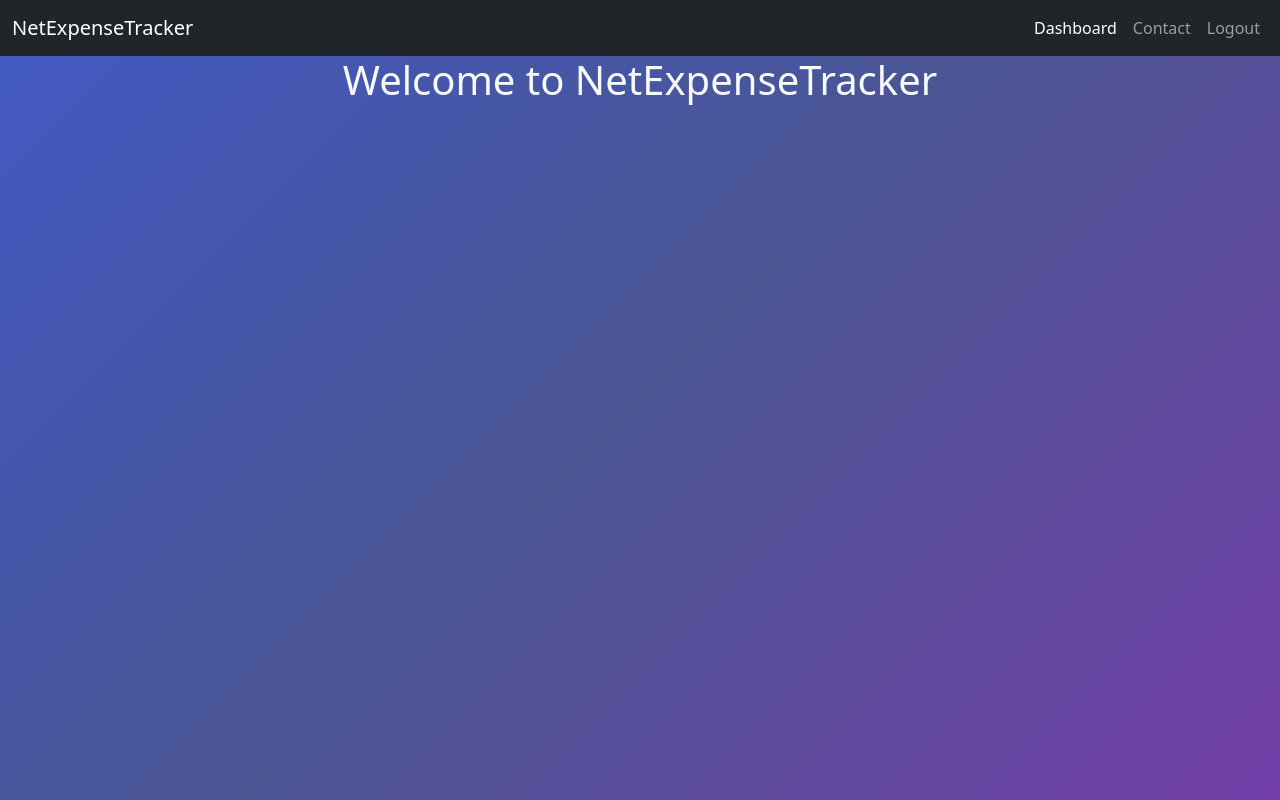
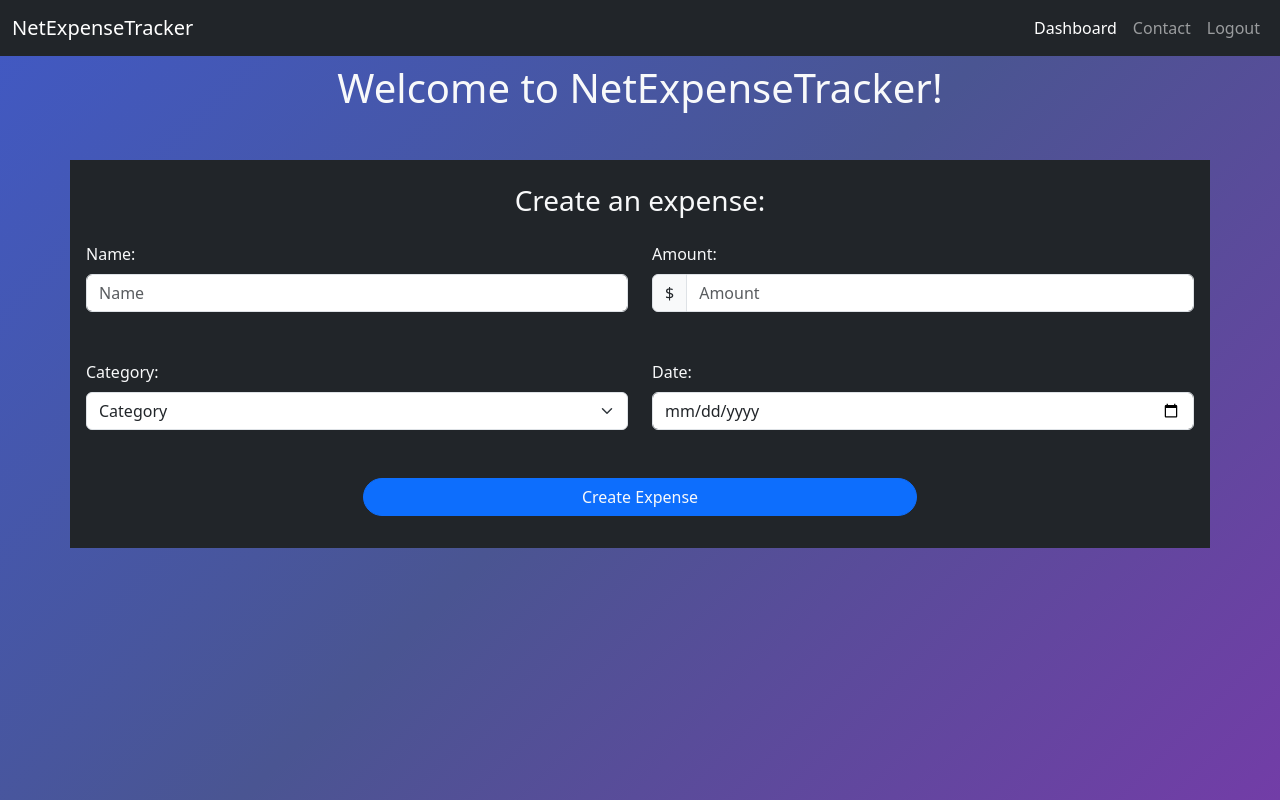
Before and after one commit to sloan-herrera/net-expense-tracker, a React (Vite) app in the folder frontend/: page /dashboard in a window 1280 px wide. Built offline with nearby package versions, Linux system fonts and the light colour scheme.

Commit message:
Implement expense dashboard form and table with form validation

```diff
--- /dev/null
+++ b/frontend/src/components/ExpenseForm.tsx
@@ -0,0 +1,150 @@
+import { useState } from "react";
+import { Button, Col, Container, Form, InputGroup, Row } from "react-bootstrap";
+import type { Expense } from "../types/types";
+
+//TO DO: Replace any frontend exclusive functionality with API calls.
+
+// Define object for React Properties.
+type Properties = {
+  createExpense: (expense: Expense) => void;
+};
+
+// Expense form component for creating expenses.
+function ExpenseForm({ createExpense }: Properties) {
+  // Set states to enable saving of values.
+  const [name, setName] = useState("");
+  const [amount, setAmount] = useState("");
+  const [category, setCategory] = useState("");
+  const [date, setDate] = useState("");
+
+  // Formats the amount, ensuring it is always number and displays two decimal places.
+  const formatAmount = (): void => {
+    if (amount !== "" && !isNaN(Number(amount))) {
+      setAmount(Number(amount).toFixed(2));
+    }
+  };
+
+  // Handles form submission by preventing the page from refreshing, creating
+  // a new expense based on form input, and passing it to dashboard page.
+  function handleSubmit(e: React.SyntheticEvent<HTMLFormElement>) {
+    e.preventDefault();
+
+    // Check if values are empty. If they are, prevent saving.
+    if (name === "" || amount === "" || category === "" || date === "") {
+      return;
+    }
+
+    const newExpense = {
+      name,
+      amount,
+      category,
+      date,
+    };
+
+    createExpense(newExpense);
+
+    // Reset after expense is created.
+    setName("");
+    setAmount("");
+    setCategory("");
+    setDate("");
+  }
+
+  return (
+    <Container className="p-3">
+      <h3 className="text-center text-light mt-2">Create an expense:</h3>
+      <Form onSubmit={handleSubmit}>
+        {/* Grid layout implemented for form. */}
+        <Row className="mt-4 mb-5">
+          {/* Col set to md ensure responsive layout. */}
+          <Col md>
+            <Form.Group className="w-100">
+              <Form.Label className="text-light">Name:</Form.Label>
+              {/* Provide placeholder value and enable saving name of expense.
+              Reset after save. */}
+              <Form.Control
+                type="text"
+                placeholder="Name"
+                value={name}
+                onChange={(e) => setName(e.target.value)}
+              />
+            </Form.Group>
+          </Col>
+          <Col md>
+            <Form.Group className="w-100">
+              <Form.Label className="text-light">Amount:</Form.Label>
+              <InputGroup>
+                {/* Display dollar amount. Other currencies are not supported. */}
+                <InputGroup.Text>$</InputGroup.Text>
+                {/* Ensures a minimum value of zero, that the amount changes to the
+                proper format, and is saved. */}
+                <Form.Control
+                  type="number"
+                  step="0.01"
+                  min="0"
+                  placeholder="Amount"
+                  value={amount}
+                  onChange={(e) => setAmount(e.target.value)}
+                  onBlur={formatAmount}
+                />
+              </InputGroup>
+            </Form.Group>
+          </Col>
+        </Row>
+        <Row className="mt-4 mb-5">
+          <Col md>
+            <Form.Group className="w-100">
+              <Form.Label className="text-light">Category:</Form.Label>
+              {/* Enable saving category of expense. Reset after save. */}
+              <Form.Select
+                value={category}
+                onChange={(e) => setCategory(e.target.value)}
+              >
+                {/* Default value is disabled and will never be saved as a category. */}
+                <option value="" disabled>
+                  Category
+                </option>
+                <option value="Housing">Housing</option>
+                <option value="Utilities">Utilities</option>
+                <option value="Food">Food</option>
+                <option value="Transportation">Transportation</option>
+                <option value="Health">Health</option>
+                <option value="Shopping">Shopping</option>
+                <option value="Entertainment">Entertainment</option>
+                <option value="Subscriptions">Subscriptions</option>
+                <option value="Miscellaneous">Miscellaneous</option>
+              </Form.Select>
+            </Form.Group>
+          </Col>
+          <Col md>
+            <Form.Group className="w-100">
+              <Form.Label className="text-light">Date:</Form.Label>
+              {/* Enable saving date of expense. Reset after save. */}
+              <Form.Control
+                type="date"
+                value={date}
+                onChange={(e) => setDate(e.target.value)}
+              />
+            </Form.Group>
+          </Col>
+        </Row>
+        <Row className="mt-4 mb-3">
+          {/* Center column in row using flexbox settings. */}
+          <Col md className="d-flex justify-content-center">
+            {/* Button submits information and sends to backend via POST
+                HTTP method. For now, it just generates the expense in the table. */}
+            <Button
+              variant="primary"
+              className="rounded-pill text-light w-50"
+              type="submit"
+            >
+              Create Expense
+            </Button>
+          </Col>
+        </Row>
+      </Form>
+    </Container>
+  );
+}
+
+export default ExpenseForm;
--- /dev/null
+++ b/frontend/src/components/ExpenseTable.tsx
@@ -0,0 +1,59 @@
+import { Button, Col, Container, Row, Table } from "react-bootstrap";
+import type { Expense } from "../types/types";
+
+//TO DO: Replace any frontend exclusive functionality with API calls.
+
+// Define object for React Properties.
+type Properties = {
+  expenses: Expense[];
+};
+
+// Expense table component to enable user to view their expenses.
+function ExpenseTable({ expenses }: Properties) {
+  return (
+    <Container className="p-3 mt-5">
+      <h3 className="text-center text-light mt-2">Expenses:</h3>
+      <Row className="mt-4 mb-5">
+        <Col md>
+          <Table striped bordered hover variant="light">
+            {/* Table header provides labeling for columns. */}
+            <thead>
+              <tr>
+                <th>Name</th>
+                <th>Amount</th>
+                <th>Category</th>
+                <th>Date</th>
+                <th>Actions</th>
+              </tr>
+            </thead>
+            <tbody>
+              {/* Map expenses based on index of array so that it displays in
+              the table. Later, this will be through API calls to backend. */}
+              {expenses.map((expense, index) => (
+                <tr key={index}>
+                  <td>{expense.name}</td>
+                  <td>${expense.amount}</td>
+                  <td>{expense.category}</td>
+                  <td>{expense.date}</td>
+                  {/* As shown in wireframes, there are two centered buttons representing
+                  update and delete actions. Temporarily disabled, as they don't
+                  function yet. */}
+                  <td className="d-flex justify-content-center gap-5">
+                    <Button variant="secondary" size="sm" disabled>
+                      Edit
+                    </Button>
+                    <Button variant="danger" size="sm" disabled>
+                      Delete
+                    </Button>
+                  </td>
+                </tr>
+              ))}
+            </tbody>
+          </Table>
+        </Col>
+      </Row>
+    </Container>
+  );
+}
+
+export default ExpenseTable;
--- a/frontend/src/pages/ContactPage.tsx
+++ b/frontend/src/pages/ContactPage.tsx
@@ -6,7 +6,7 @@ function Contact() {
     <>
       {/* Reusable navigation bar component. */}
       <Navbar />
-      <h1 className="text-center text-light">Contact Support</h1>
+      <h1 className="text-center text-light mt-2">Contact Support</h1>
     </>
   );
 }
--- a/frontend/src/pages/DashboardPage.tsx
+++ b/frontend/src/pages/DashboardPage.tsx
@@ -1,12 +1,31 @@
+import { useState } from "react";
+import ExpenseForm from "../components/ExpenseForm";
 import Navbar from "../components/Navbar";
+import ExpenseTable from "../components/ExpenseTable";
+import type { Expense } from "../types/types";
 
 // Displays content of the dashboard page.
 function Dashboard() {
+  // Set state for expenses using the Expense type as an array.
+  const [expenses, setExpenses] = useState<Expense[]>([]);
+
+  // Create expense function passed to ExpenseForm to handle the creation of new expenses
+  // without removing old ones.
+  function createExpense(expense: Expense) {
+    setExpenses(expenses.concat(expense));
+  }
+
   return (
     <>
       {/* Reusable navigation bar component. */}
       <Navbar />
-      <h1 className="text-center text-light">Welcome to NetExpenseTracker</h1>
+      <h1 className="text-center text-light mt-2 mb-5">
+        Welcome to NetExpenseTracker!
+      </h1>
+      {/* ExpenseForm uses createExpense function as parameter. */}
+      <ExpenseForm createExpense={createExpense} />
+      {/* Only generate the table if there are more than zero expenses. */}
+      {expenses.length > 0 && <ExpenseTable expenses={expenses} />}
     </>
   );
 }
--- a/frontend/src/pages/RegistrationPage.tsx
+++ b/frontend/src/pages/RegistrationPage.tsx
@@ -13,8 +13,9 @@ function Register() {
 
   return (
     <>
-      {/* Container with dark border centered on the screen. */}
-      <Container className="border border-dark text-center mt-5 p-4">
+      <h1 className="text-center text-light mt-5 mb-5">NetExpenseTracker</h1>
+      {/* Container centered on the screen. */}
+      <Container className="text-center mt-5 p-4">
         {/* Row with large bottom margin. */}
         <Row className="mb-4">
           <Col>
@@ -24,10 +25,10 @@ function Register() {
         {/* Row with medium bottom margin. */}
         <Row className="mb-2">
           <Col>
-            {/* Rounded dark button with light text enabling the user to create account. */}
+            {/* Rounded blue button with light text enabling the user to create account. */}
             <Button
-              variant="dark"
-              className="rounded-pill text-light"
+              variant="primary"
+              className="rounded-pill text-light w-50"
               onClick={handleRegistration}
             >
               Register
@@ -40,7 +41,7 @@ function Register() {
       </p>
       {/* Link enabling user to login. */}
       <p className="text-center">
-        <Link to="/" className="text-light text-decoration-none">
+        <Link to="/" className="text-light text-decoration-ul">
           Sign In Here
         </Link>
       </p>
--- a/frontend/src/pages/SignInPage.tsx
+++ b/frontend/src/pages/SignInPage.tsx
@@ -13,8 +13,9 @@ function SignIn() {
 
   return (
     <>
-      {/* Container with dark border centered on the screen. */}
-      <Container className="border border-dark text-center mt-5 p-4">
+      <h1 className="text-center text-light mt-5 mb-5">NetExpenseTracker</h1>
+      {/* Container centered on the screen. */}
+      <Container className="text-center mt-5 p-4">
         {/* Row with large bottom margin. */}
         <Row className="mb-4">
           <Col>
@@ -24,10 +25,10 @@ function SignIn() {
         {/* Row with medium bottom margin. */}
         <Row className="mb-2">
           <Col>
-            {/* Rounded dark button with light text enabling the user to login. */}
+            {/* Rounded blue button with light text enabling the user to login. */}
             <Button
-              variant="dark"
-              className="rounded-pill text-light"
+              variant="primary"
+              className="rounded-pill text-light w-50"
               onClick={handleLogin}
             >
               Sign In
@@ -38,7 +39,7 @@ function SignIn() {
       <p className="text-light text-center mt-2 mb-1">Don't have an account?</p>
       {/* Link enabling user to create an account. */}
       <p className="text-center">
-        <Link to="/registration" className="text-light text-decoration-none">
+        <Link to="/registration" className="text-light text-decoration-ul">
           Register Here
         </Link>
       </p>
--- a/frontend/src/styles/styles.css
+++ b/frontend/src/styles/styles.css
@@ -6,3 +6,8 @@ body {
     min-height: 100vh;
     margin: 0;
 }
+
+/* All containers given React Bootstrap's "dark" color. */
+.container {
+    background-color: #212529;
+}
--- /dev/null
+++ b/frontend/src/types/types.ts
@@ -0,0 +1,9 @@
+// Any shared types are defined in this file.
+
+// Define expense object.
+export type Expense = {
+  name: string;
+  amount: string;
+  category: string;
+  date: string;
+};
```
